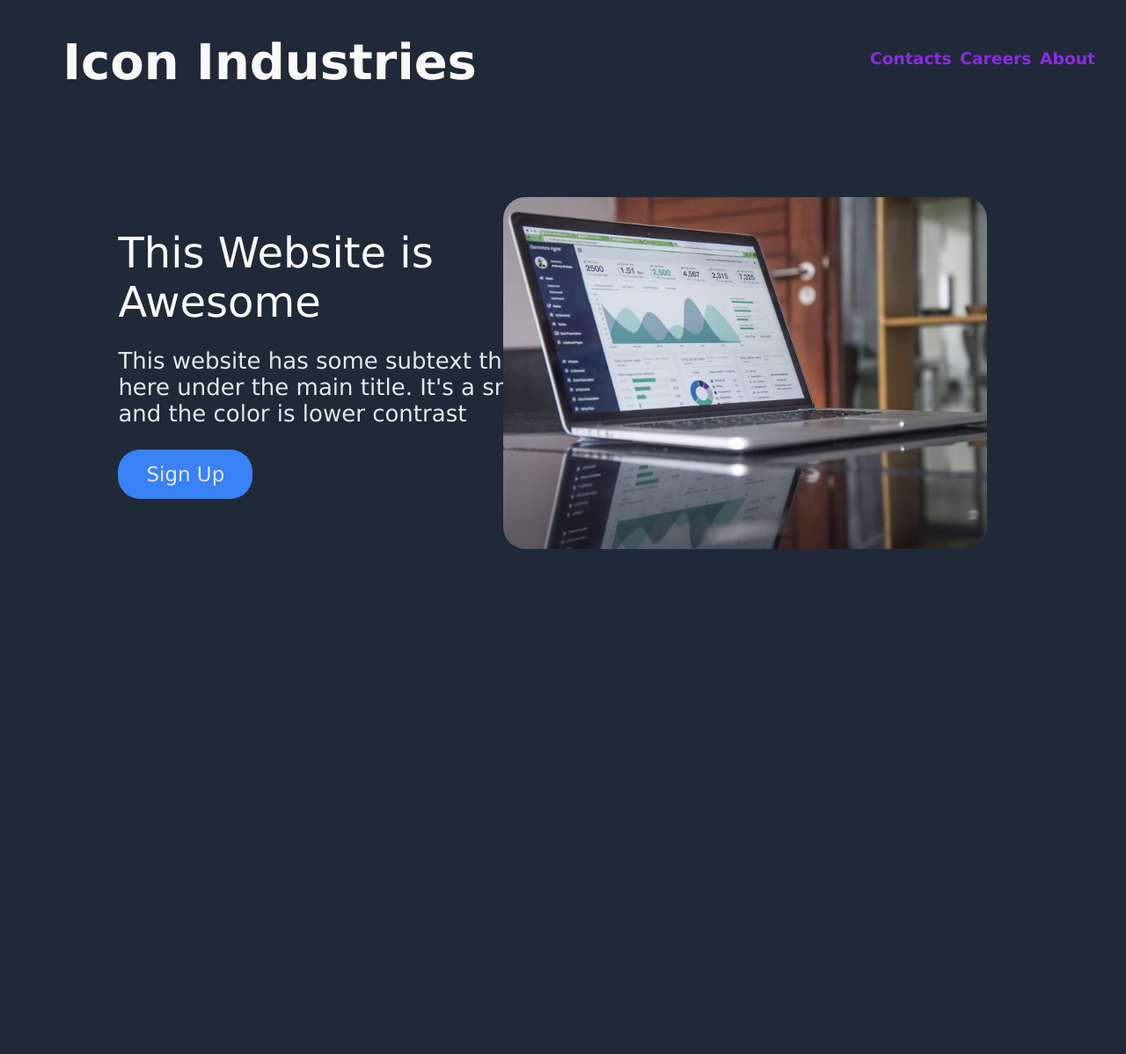
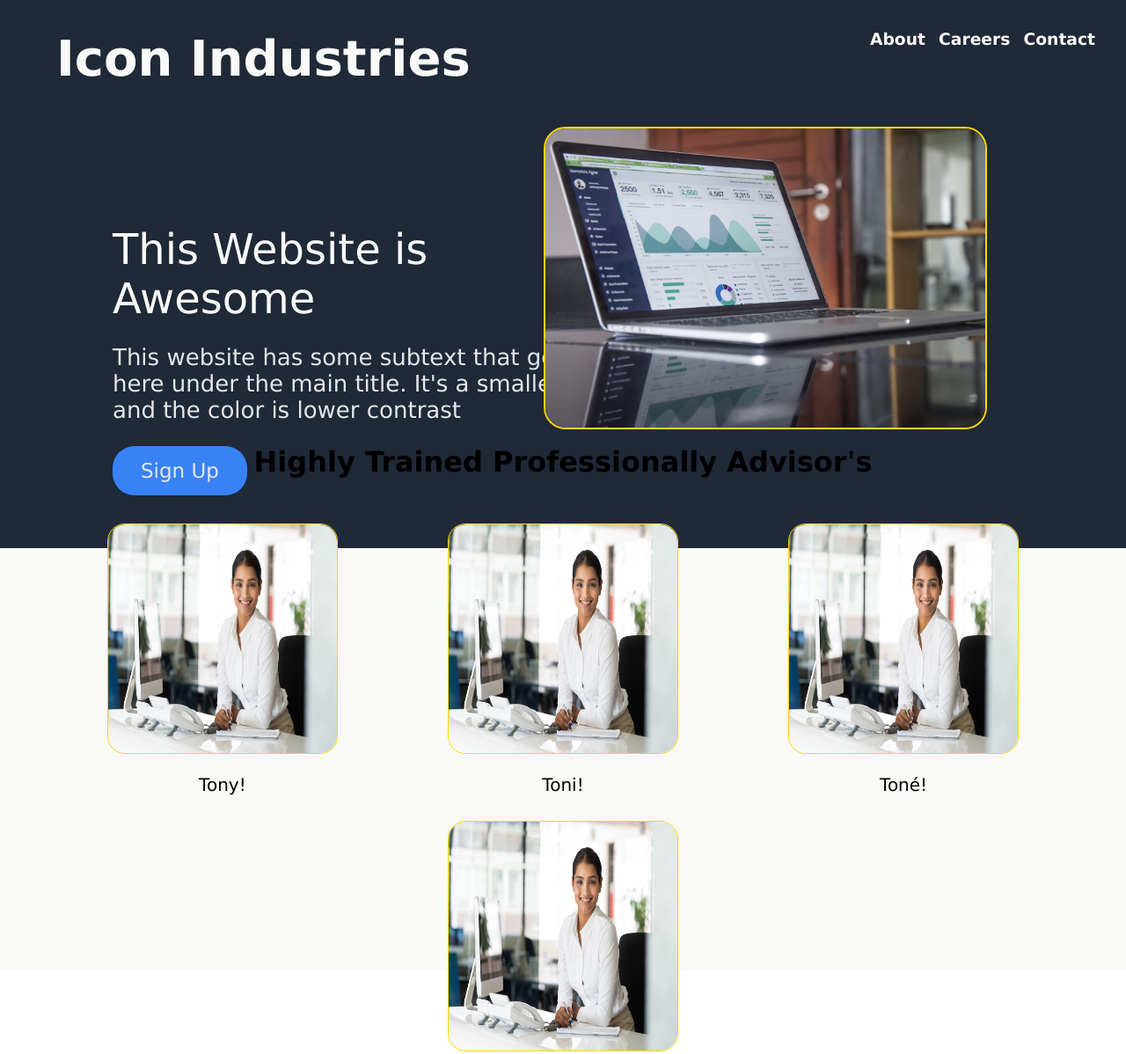
Before and after one commit to tgulu/Icon-Industries, a plain HTML site: page index.html in a window 1280 px wide. Shown: the top 1198 px of the page at 88% size. Before the commit the page ends 800 px from the top, so only its background shows below. Drawn offline with Linux system fonts and the light colour scheme.

Commit message:
added in second section with info on advisors

```diff
--- a/index.html
+++ b/index.html
@@ -10,34 +10,71 @@
 </head>
 
 <body>
+    <div class="container">
         <div class="header-container">
 
-        <div class="info">
-            <h3>Contacts</h3>
+            <div class="header-info">
+                <h3>About</h3>
                 <h3>Careers</h3>
-            <h3>About</h3>
+                <h3>Contact</h3>
+
             </div>
 
-        <div class="logo">
+            <div class="header-logo">
                 <h1 class="company-name">Icon Industries </h1>
             </div>
 
         </div>
 
 
-    <div class="hero">
+        <div class="hero-section">
             <div class="hero-intro">
-            <p class="intro-website">This Website is </p>
-            <p class="intro-awesome">Awesome</p>
+                <p class="intro-title">This Website is </p>
+                <p class="intro-tile2">Awesome</p>
             </div>
 
-        <p class="intro-text">This website has some subtext that goes here under the main title. It's a smaller font and the color is lower contrast</p>
+            <p class="intro-text">This website has some subtext that goes here under the main title. It's a smaller font
+                and
+                the color is lower contrast</p>
 
-        <img src="finance.jpg" alt="fiance img" width="550" height="400" class="fiance-img">
+            <button class="sign-up">Sign Up</button>
+            <img src="finance.jpg" alt="fiance img" width="500" height="340" class="fiance-img">
 
-        <div>
-            <button class="sign-up">Sign Up</button>
         </div>
+
+    </div>
+
+    <div class="employees-container">
+        <!-- <h1 class="advisor-title">Highly Trained Professionally Advisor's</h1> -->
+        <div class="names">
+            <h1 class="advisor-title">Highly Trained Professionally Advisor's</h1>
+
+            <div class="employee-one">
+                <img src="workerone.jpeg" alt="fiance img" width="245" height="240" class="worker1-img">
+                <p>Tony!</p>
+            </div>
+
+            <div class="employee-two">
+                <img src="workerone.jpeg" alt="fiance img" width="245" height="240" class="worker1-img">
+                <p>Toni!</p>
+            </div>
+
+            <div class="employee-three">
+                <img src="workerone.jpeg" alt="fiance img" width="245" height="240" class="worker1-img">
+                <p>Toné!</p>
+            </div>
+
+            <div class="employee-four">
+                <img src="workerone.jpeg" alt="fiance img" width="245" height="240" class="worker1-img">
+                <p>Toné!</p>
+            </div>
+
+
+
+        </div>
+    </div>
+
+
 
     </div>
 
--- a/stylesheet.css
+++ b/stylesheet.css
@@ -1,36 +1,48 @@
 * {
-    background-color: #1F2937;
-    font-family: 'Lucida Sans', 'Lucida Sans Regular', 'Lucida Grande', 'Lucida Sans Unicode', Geneva, Verdana, sans-serif;
+  font-family: "Lucida Sans", "Lucida Sans Regular", "Lucida Grande",
+    "Lucida Sans Unicode", Geneva, Verdana, sans-serif;
 }
 
+html,
+body {
+  height: 100%;
+  margin: 0;
+  padding: 0;
+}
+
+.container {
+  width: 100%;
+  background-color: #1f2937;
+
+}
 
 /**** Header Section ****/
 
-.header-container{
-    margin: 0px 0px 180px 0px;
-
+.header-container {
+  margin: -40px 0px 180px 0px;
 }
-.header-container .logo{
-    color: #F9FAF8;
+.header-container .header-logo {
+  color: #f9faf8;
   left: 5px;
   font-size: 28px;
   width: 50%;
   text-align: left;
-    margin-left:5%;
-    margin-top: 30px;
+  margin-left: 5%;
+  margin-top: 35px;
+  padding-top: 1px;
 }
 
-.header-container .info{
+.header-container .header-info {
   display: flex;
+  padding-top: 20px;
   justify-content: space-between;
   align-items: center;
-    color:blueviolet;
+  color: #f9faf8;
   white-space: nowrap;
   position: absolute;
   margin-right: 30px;
   right: 5px;
   width: 20%;
-
 }
 
 /**** End of Header Section ****/
@@ -41,44 +53,97 @@
   line-height: 10px;
 }
 
-.hero .intro-website, .intro-awesome {
-    color:#F9FAF8;
+.hero-section .intro-title,
+.intro-tile2 {
+  color: #f9faf8;
   left: 5px;
   width: 50%;
   text-align: left;
   margin-left: 10%;
   font-size: 48px;
   line-height: 8px;
-
 }
-.hero .intro-text{
-    font-size:26px;
-    color:#E5E7EB;
+.hero-section .intro-text {
+  font-size: 26px;
+  color: #e5e7eb;
   text-align: left;
   left: 5px;
   width: 46%;
-    text-align:left;
-    margin-left:10%;
+  text-align: left;
+  margin-left: 10%;
 }
 
-.fiance-img{
+.fiance-img {
   position: absolute;
   margin-right: 30px;
-    top: 28%;
+  top: 18%;
   right: 10%;
-    border: none;
   border-radius: 25px;
-
+  border: 2px solid gold;
 }
-.sign-up{
-    background-color: #3882F6;
+.sign-up {
+  background-color: #3882f6;
   cursor: pointer;
   padding: 15px 32px;
   text-align: left;
   text-decoration: none;
   font-size: 23px;
-    margin-left:10%;
-    color:#E5E7EB;
+  margin-left: 10%;
+  color: #e5e7eb;
   border: none;
   border-radius: 25px;
+  margin-bottom: 60px;
 }
+/**** End of Hero Section ****/
+
+/***** Empolyee Section ****/
+
+.employees-container {
+  background-color: #f9faf6;
+  display: flex;
+  justify-content: center;
+  align-items: center;
+  height: 60vh;
+  margin-bottom: 40px;
+}
+
+.name h1 {
+  font-size: 20px;
+}
+
+.names {
+  left: 5px;
+  width: 100%;
+  text-align: center;
+  justify-content: center;
+}
+
+.worker1-img {
+  justify-content: center;
+  border-radius: 20px;
+  height: 260px;
+  width: 260px;
+}
+
+.employee-one,
+.employee-two,
+.employee-three,
+.employee-four {
+    justify-content: center;
+    border-radius: 20px;
+    border: 1px solid gold;
+    display: inline-block;
+    height: 260px;
+    width: 260px;
+    flex: 1 1 auto;
+    margin: 30px 60px;
+    margin-bottom: 20px;
+
+}
+
+.names p {
+  justify-content: flex-start;
+  margin-top: 20px;
+  font-size: 20px;
+  margin-bottom: 20px;
+}
```
Also changed, not shown: workerone.jpeg (added). Lines whose indentation alone changed are shown as unchanged.
